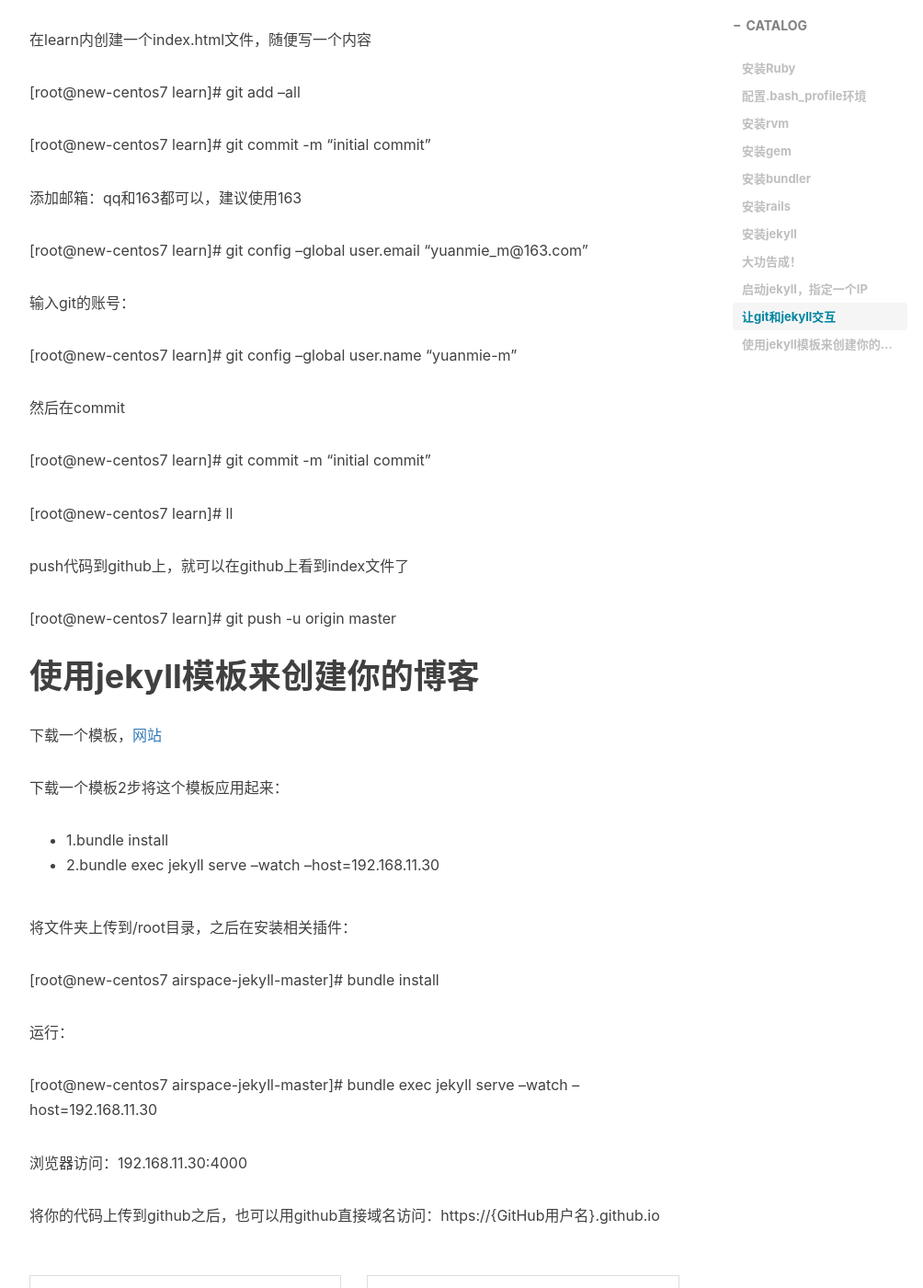
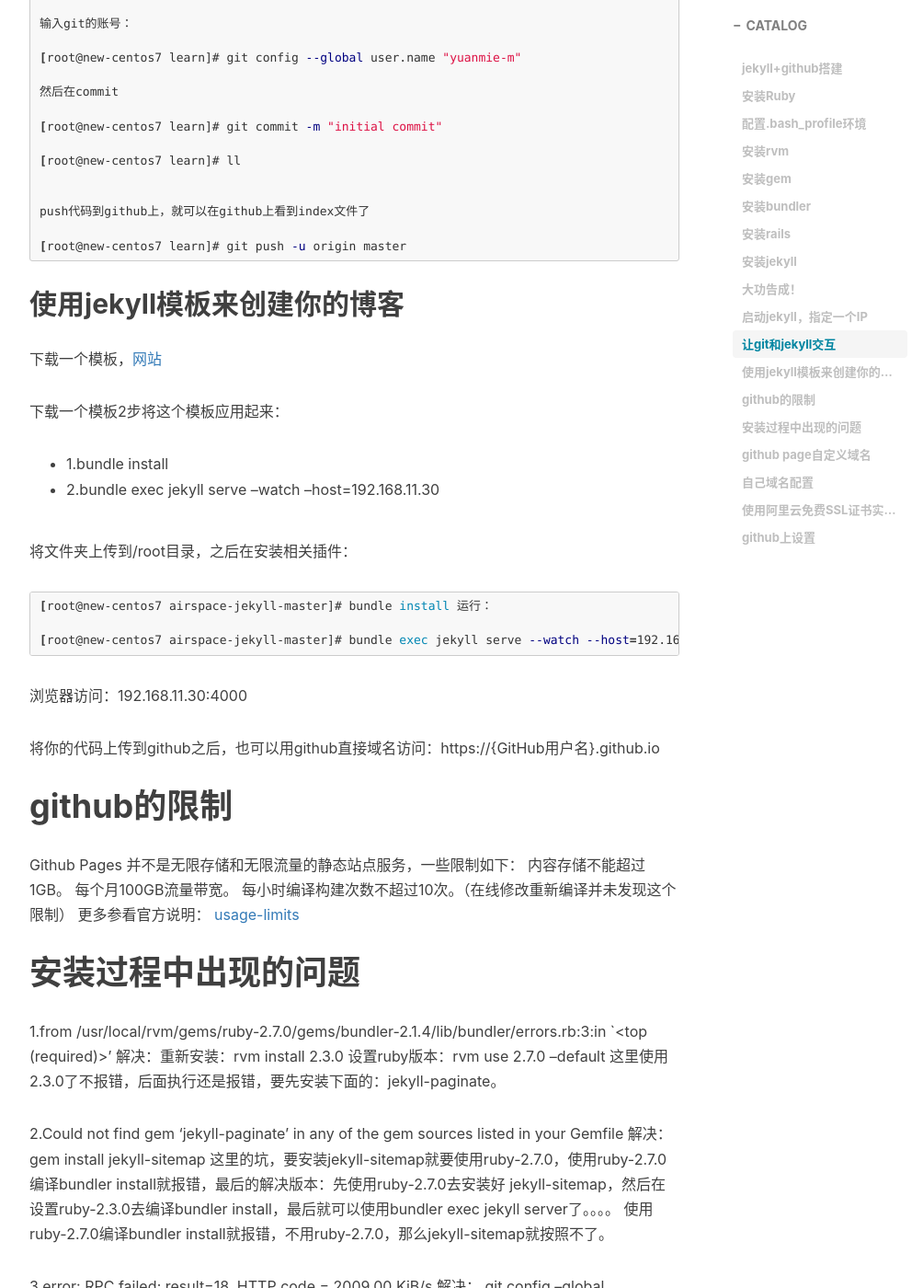
Before and after one commit to yuanmie-m/myblog.github.io, a Jekyll site: the page built from _posts/2020-06-25-jekyll+github.markdown, in a window 1280 px wide and 1400 px high, scrolled down 4769 px. Shown: the whole window at 92% size, without its empty margins (233-1237 px from the left). Built offline with Jekyll 4.4.1, drawn with Linux system fonts in a browser that asks for light colours; nearby versions of some CDN libraries; comment, search, counter and statistics services are not loaded; some of the changed text lies outside the part shown.

Commit message:
two commit

````diff
--- a/_config.yml
+++ b/_config.yml
@@ -2,10 +2,10 @@
 title: yuanmie
 SEOTitle: yuanmie
 header-img: img/home-bg.jpg
-email: yuanmie@gmail.com
+email: yuanmie_m@163.com
 description: "疯狂的学习."
 keyword: " Linux, k8s, docker,ELK，prometheus， Zabbix"
-url: "http://yuanmie.co"          # your host, for absolute URL
+url: "https://yuanmie.co"          # your host, for absolute URL
 baseurl: ""      # for example, '/blog' if your blog hosted on 'host/blog'
 github_repo: "https://github.com/yuanmie-m/myblog.github.io.git" # you code repository
 
--- a/_posts/2020-06-25-jekyll+github.markdown
+++ b/_posts/2020-06-25-jekyll+github.markdown
@@ -12,18 +12,26 @@
 
 > “start. ”
 
+使用jekyll+github部署自己的博客，并使用自定义域名访问。
+
+# jekyll+github搭建
 环境：
+```shell
 [root@new-centos7 _posts]# cat /etc/redhat-release
 
 CentOS Linux release 7.5.1804 (Core)
+```
 
 ## 安装Ruby
 
 安装方法有很多种。
 
-1.直接安装即可：yum install ruby -y
+1.直接安装即可：
+```shell
+yum install ruby -y
 
 rvm install 2.7.0 --disable-binary
+```
 
 2.源码包安装，去[官网](https://www.ruby-lang.org/zh_cn/)下载。
 
@@ -33,14 +41,14 @@
 
 设置ruby默认版本：rvm use 2.7.0 --default
 
-# 配置.bash_profile环境
+## 配置.bash_profile环境
 
 不搞这一步后面就有坑了，后面报错，可以先提前解决。
 
 .bash_profile在vim ~/.bash_profile下
 
 步骤如下：
-
+```shell
 yum install git -y
 
 git clone https://github.com/Linuxbrew/brew.git ~/.linuxbrew（下载看个人网速）
@@ -54,21 +62,22 @@
 * export INFOPATH="$HOME/.linuxbrew/share/info:$INFOPATH"
 
 重新加载：source bash_profile
-
+```
 # 安装rvm
-
+```shell
 gpg2 --recv-keys 409B6B1796C275462A1703113804BB82D39DC0E3 7D2BAF1CF37B13E2069D6956105BD0E739499BDB
 
 curl -sSL https://get.rvm.io | bash -s stable
+```
 
 注意，这一步报错：curl: (7) Failed connect to raw.githubusercontent.com:443; 拒绝连接
 
 解决：
 
 vim /etc/hosts添加如下内容即可
-
+```shell
 199.232.68.133 raw.githubusercontent.com
-
+```
 解析域名，可[参考](https://blog.csdn.net/xt_123456/article/details/105884220?utm_medium=distribute.pc_relevant.none-task-blog-baidujs-1)
 
 加载配置：
@@ -87,12 +96,12 @@
 
 rvm 1.22.17 (stable) by Wayne E. Seguin [https://rvm.io/]
 
-# 安装gem
+## 安装gem
 
 [gem官网](https://rubygems.org/releases)，可以在上面看到你所安装的软件，依赖软件的版本。
 
 (建议安装2.7.0)
-
+```shell
 rvm requirements
 
 rvm install 2.3.0
@@ -102,28 +111,28 @@
 设置ruby默认版本：rvm use 2.7.0 --default
 
 检查：ruby -v，gem -v
-
-# 安装bundler
-
+```
+## 安装bundler
+```shell
 gem install bundler
-
-# 安装rails
-
+```
+## 安装rails
+```shell
 gem install rails
 
 检查：rails -v
-
-# 安装jekyll
-
+```
+## 安装jekyll
+```shell
 gem install jekyll
 
 检查：jekyll -v
-
+```
 ---
-# 大功告成！
+## 大功告成！
 ---
 
-# 启动jekyll，指定一个IP
+## 启动jekyll，指定一个IP
 
 先创建一个blog，命令：jekyll new myblog
 
@@ -136,7 +145,7 @@
 运行之后，它会加载自带的简单的配置文件。后面会下载一个做好的模板。
 
 
-# 让git和jekyll交互
+## 让git和jekyll交互
 
 git的使用：
 
@@ -145,13 +154,13 @@
 在git上创建一个learn仓库
 
 在github上创建你的账号之后，到系统的/root/myblog目录下拉取仓库
-
+```shell
 [root@new-centos7 myblog]# git clone https://github.com/yuanmie-m/learn.git
-
+```
 之后本地会多一个learn的目录
 
 在learn内创建一个index.html文件，随便写一个内容
-
+```shell
 [root@new-centos7 learn]# git add --all
 
 [root@new-centos7 learn]# git commit -m "initial commit"
@@ -175,8 +184,8 @@
 push代码到github上，就可以在github上看到index文件了
 
 [root@new-centos7 learn]# git push -u origin master
-
-# 使用jekyll模板来创建你的博客
+```
+## 使用jekyll模板来创建你的博客
 
 下载一个模板，[网站](http://jekyllthemes.org/)
 
@@ -186,13 +195,82 @@
 * 2.bundle exec jekyll serve --watch --host=192.168.11.30
 
 将文件夹上传到/root目录，之后在安装相关插件：
-
+```shell
 [root@new-centos7 airspace-jekyll-master]# bundle install
 
 运行：
 
 [root@new-centos7 airspace-jekyll-master]# bundle exec jekyll serve --watch --host=192.168.11.30
-
+```
 浏览器访问：192.168.11.30:4000
 
 将你的代码上传到github之后，也可以用github直接域名访问：https://{GitHub用户名}.github.io
+
+# github的限制
+Github Pages 并不是无限存储和无限流量的静态站点服务，一些限制如下：
+内容存储不能超过1GB。
+每个月100GB流量带宽。
+每小时编译构建次数不超过10次。（在线修改重新编译并未发现这个限制）
+更多参看官方说明：
+[usage-limits](https://link.zhihu.com/?target=https%3A//help.github.com/articles/what-is-github-pages/%23usage-limits)
+
+
+
+# 安装过程中出现的问题
+1.from /usr/local/rvm/gems/ruby-2.7.0/gems/bundler-2.1.4/lib/bundler/errors.rb:3:in `<top (required)>'
+解决：重新安装：rvm install 2.3.0
+设置ruby版本：rvm use 2.7.0 --default
+这里使用2.3.0了不报错，后面执行还是报错，要先安装下面的：jekyll-paginate。
+
+2.Could not find gem 'jekyll-paginate' in any of the gem sources listed in your Gemfile
+解决：
+gem install jekyll-sitemap
+这里的坑，要安装jekyll-sitemap就要使用ruby-2.7.0，使用ruby-2.7.0编译bundler install就报错，最后的解决版本：先使用ruby-2.7.0去安装好 jekyll-sitemap，然后在设置ruby-2.3.0去编译bundler install，最后就可以使用bundler exec jekyll server了。。。。
+使用ruby-2.7.0编译bundler install就报错，不用ruby-2.7.0，那么jekyll-sitemap就按照不了。
+
+
+3.error: RPC failed; result=18, HTTP code = 2009.00 KiB/s
+解决：
+git config --global http.postBuffer 1024288000
+git config --list
+
+
+# github page自定义域名
+2步完成，先总结在细说。
+1.先要有一个自己的域名，买好域名之后，配置DNS域名解析。
+2.添加一个CNAMD文件，里面写你的域名。
+## 自己域名配置
+1.买域名
+先要有一个自己的域名，我去阿里云上面注册的，域名有很多类型，每个域名都有它的适合用途。
+就可以选择自己的，在搜索栏输入自己想的名字，即可查看。
+买好域名之后，各种身份认证，实名认证，我这里从提交到完成，不到半个小时，很快！
+
+2.域名解析
+
+买好域名之后，配置DNS域名解析。后面在域名解析检测一下。
+进入域名列表。
+添加域名（刚开始添加域名，DNS服务器状态不是正常的）：
+之后点进去，配置域名解析。
+添加记录，主要是2条记录，记录值：是你的：仓库名.github.io
+
+添加好之后等。等到域名解析变为正常才行。可以使用阿里云上面的工具，检测是不是正常。
+
+同时也可以在你的博客系统上面检测。
+
+## 使用阿里云免费SSL证书实现全站HTTPS化
+购买免费ssl证书，直接在阿里云搜：DigiCert 免费版 SSL。
+然后认证即可。
+
+## github上设置
+1）添加一个CNAMD文件（大写，无后缀名）
+里面写你的域名，例如我的：yuanmie.co
+本地写好上传CNAMD文件。
+
+2）在setting中配置
+https://yuanmie-m.github.io/test.github.io/.
+
+（后面可以保存一个https:）
+
+然后配置：
+
+浏览器访问：yuanmie.co就是访问https://yuanmie-m.github.io/test.github.io了
````
Also changed, not shown: _posts/2020-06-25-prometheus架构原理.markdown (deleted, +0 -88 lines), _posts/2020-06-25-prometheus架构原理.md (+1 -1 lines), _posts/2020-06-25-promethus-thinks.md (+1 -1 lines), 12 other files.
